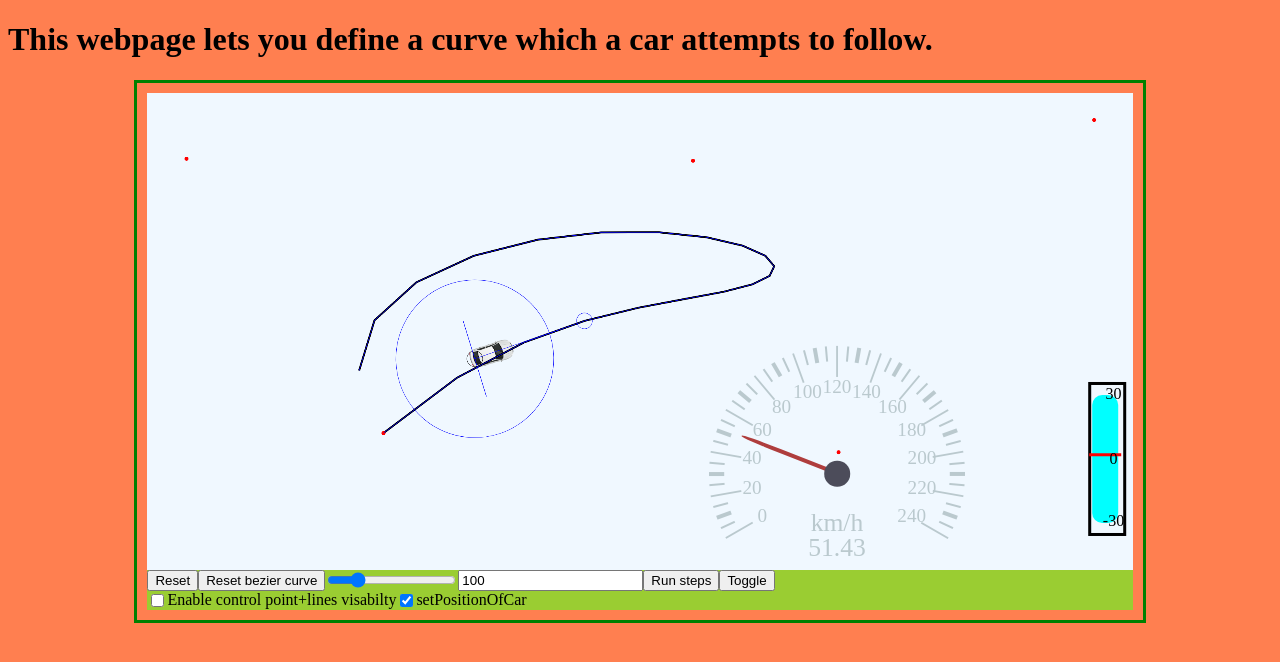
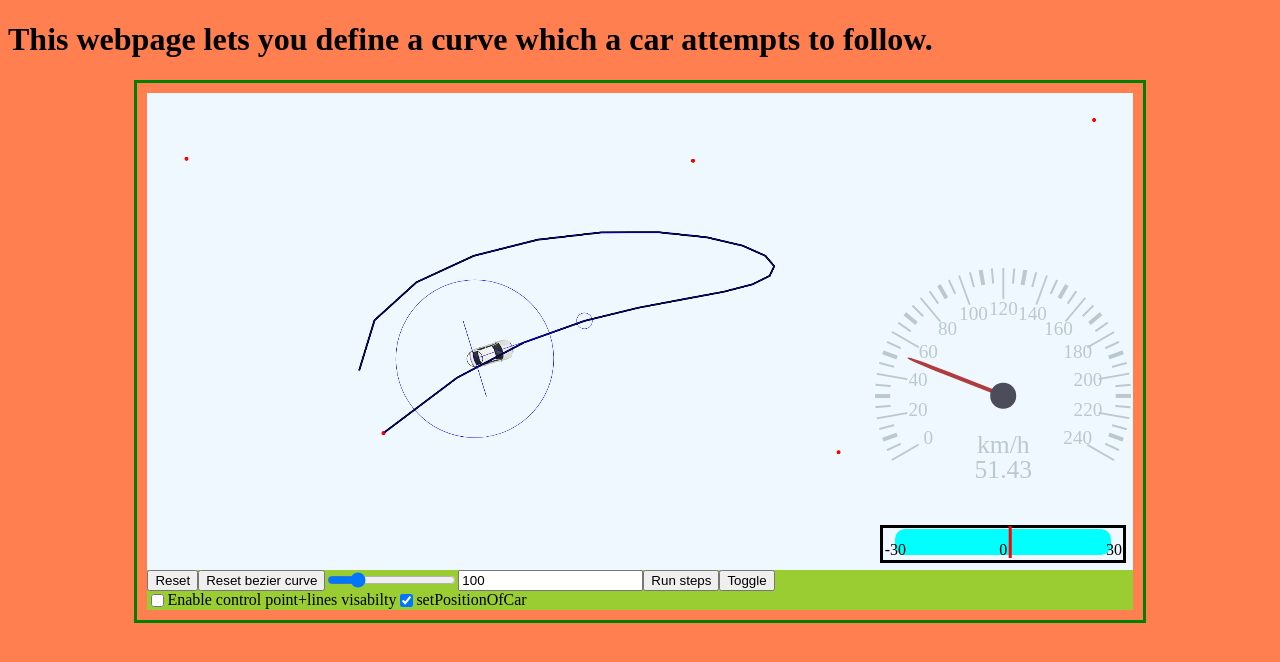
Before and after one commit to Demiz1/BezierCurveWebpage, a plain HTML site: page index.html in a window 1280 px wide. Drawn offline with Linux system fonts and the light colour scheme.

Commit message:
Some misc css

```diff
--- a/css/styles.css
+++ b/css/styles.css
@@ -36,15 +36,14 @@ body {
 
 div#gagueContainer{
     position: absolute;
-    bottom: -2.5vw;
+    bottom: 0vw;
     right: 0;
-    display: flex;
+    display: grid;
 }
 
 div#speed_gauge {
     position: relative;
     margin: 0.1vw;
-    margin-bottom: 0%;
     width: 20vw;
     height: 20vw;
 }
@@ -117,12 +116,10 @@ div#speed_gauge div.label_wrapper p {
 div#bar_indicator{
     position: relative;
     height: 3vw;
-    width: 12vw;
     border: 3px solid black;
-    margin:  0vw 0.5vw 0vw 0.5vw;
+    margin:  0vw 0.5vw 0.5vw 0.5vw;
     padding: 0.1vw;
     transform-origin: 100% 100%;
-    transform: rotate(-90deg);
 }
 
 #bar_indicator P{
@@ -130,7 +127,6 @@ div#bar_indicator{
     margin: 0%;
     bottom: 0%;
     padding: inherit;
-    transform: rotate(90deg);
 }
 #bar_indicator P#left_value{
     left: 0;
@@ -155,7 +151,7 @@ div#bar_indicator{
     margin: auto;
     left: 0;
     right: 0;
-    width: 10vw;
+    width: 90%;
     height: 2vw;
     border-radius: 10px;
     background-color: aqua;
```
